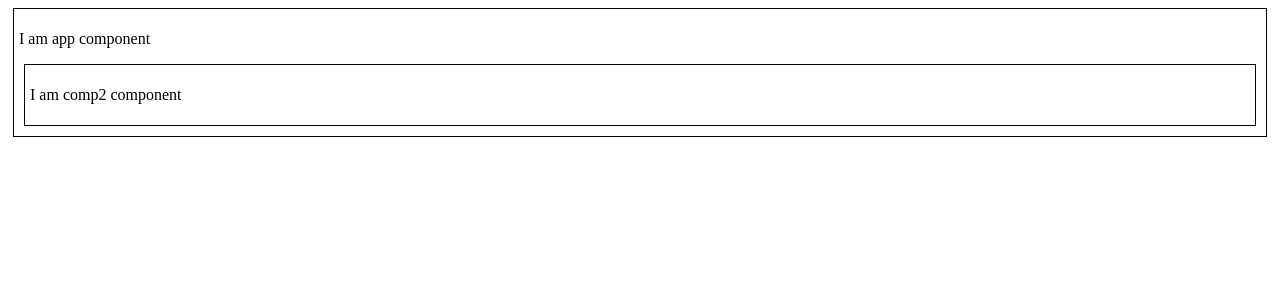
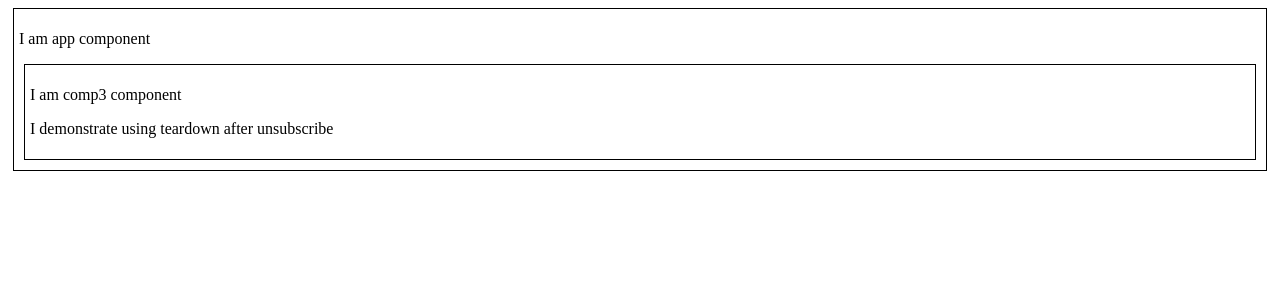
Before and after one commit to Nevada-Way/angular-play, an Angular app: page / in a window 1280 px wide. Shown: the top 300 px of the page. Built offline with nearby package versions, Linux system fonts and the light colour scheme.

Commit message:
2 files modified, 3 added

```diff
--- a/src/app/app.component.html
+++ b/src/app/app.component.html
@@ -1,5 +1,6 @@
 <div>
   <p>I am app component</p>
   <!-- <app-comp1></app-comp1> -->
-  <app-comp2></app-comp2>
+  <!-- <app-comp2></app-comp2> -->
+  <app-comp3></app-comp3>
 </div>
--- a/src/app/app.module.ts
+++ b/src/app/app.module.ts
@@ -4,12 +4,14 @@ import { BrowserModule } from '@angular/platform-browser';
 import { AppComponent } from './app.component';
 import { Comp1Component } from './comp1/comp1.component';
 import { Comp2Component } from './comp2/comp2.component';
+import { Comp3Component } from './comp3/comp3.component';
 
 @NgModule({
   declarations: [
     AppComponent,
     Comp1Component,
-    Comp2Component
+    Comp2Component,
+    Comp3Component
   ],
   imports: [
     BrowserModule
--- /dev/null
+++ b/src/app/comp3/comp3.component.html
@@ -0,0 +1,4 @@
+<div>
+  <p>I am comp3 component</p>
+  <p>I demonstrate using teardown after unsubscribe</p>
+</div>
--- /dev/null
+++ b/src/app/comp3/comp3.component.ts
@@ -0,0 +1,35 @@
+import { Component } from '@angular/core';
+import { Observable } from 'rxjs';
+
+@Component({
+  selector: 'app-comp3',
+  templateUrl: './comp3.component.html',
+  styleUrls: ['./comp3.component.scss'],
+})
+export class Comp3Component {
+  ngOnInit() {
+    const myObservable3$ = new Observable((subscriber3) => {
+      console.log('Activated observable3.');
+
+      let counter = 1;
+
+      const idOfInterval = setInterval(() => {
+        console.log('Going to emitt : ', counter);
+        subscriber3.next(counter++);
+      }, 2000);
+
+      return () => {
+        clearInterval(idOfInterval);
+      };
+    }); //end of defining myObservable3
+
+    const mySubscription = myObservable3$.subscribe((value) =>
+      console.log(value)
+    );
+
+    setTimeout(() => {
+      console.log('Activating unsubscribe');
+      mySubscription.unsubscribe();
+    }, 7000);
+  } //end ngOnInit
+}
```
Also changed, not shown: src/app/comp3/comp3.component.scss (added).
